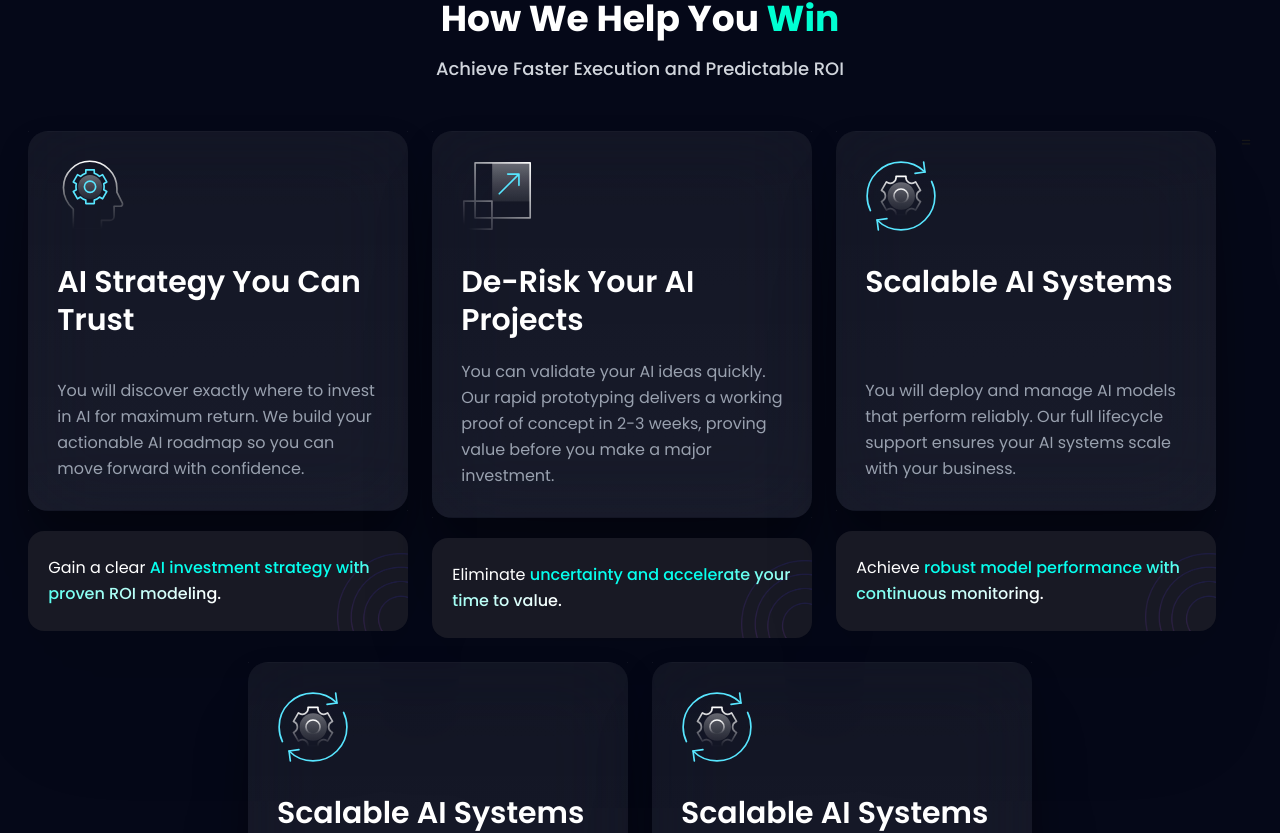
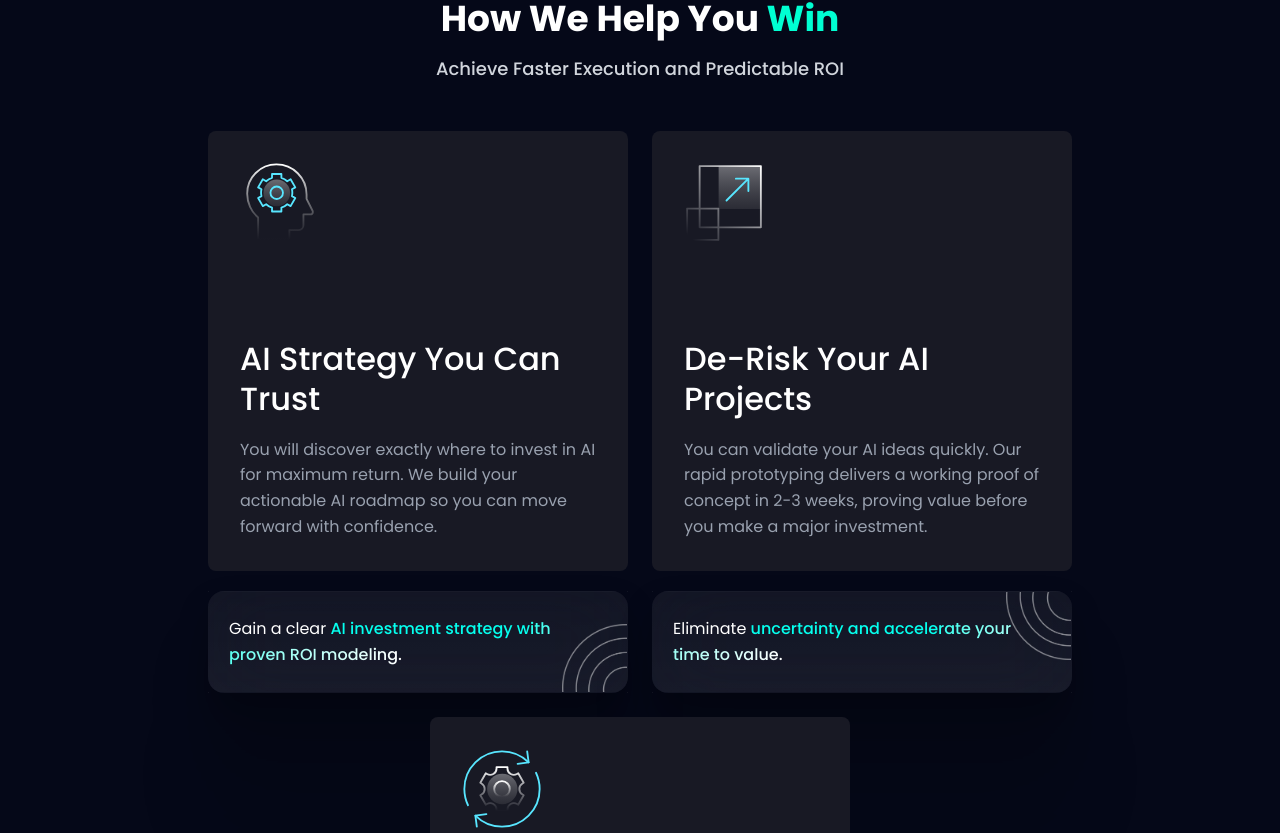
Before and after one commit to zaineli/Saynt-Website, a Next.js app: page / in a window 1280 px wide. Shown: the part 1136-1969 px from the top of the page. Built offline with nearby package versions, Linux system fonts and the light colour scheme.

Commit message:
add feature cards

```diff
--- a/app/components/FeatureCard.tsx
+++ b/app/components/FeatureCard.tsx
@@ -7,6 +7,7 @@ interface FeatureCardProps {
   highlightText: string;
   beforeHighlight: string;
   afterHighlight?: string;
+  circlePosition?: 'bottom-right' | 'top-left';
 }
 
 export default function FeatureCard({
@@ -15,16 +16,48 @@ export default function FeatureCard({
   description,
   highlightText,
   beforeHighlight,
-  afterHighlight
+  afterHighlight,
+  circlePosition = 'bottom-right'
 }: FeatureCardProps) {
   return (
-    <div className="flex flex-col gap-5 w-full max-w-[380px]">
+    <div className="flex flex-col gap-5 w-full max-w-[420px]">
       {/* Main Card */}
       <div
-        className="flex flex-col relative p-6 min-h-[380px]"
+        className="flex flex-col relative p-6 min-h-[440px]"
         style={{
-          borderRadius: '20px',
-          padding: '28px',
+          borderRadius: '8px',
+          padding: '32px',
+          background: '#181924',
+        }}
+      >
+        {/* Icon */}
+        <div className="size-[80px] relative z-10 mb-24">
+          <Image
+            src={icon}
+            alt={title}
+            width={80}
+            height={80}
+            className="object-contain size-[80px]"
+          />
+        </div>
+
+        {/* Title */}
+        <h3 className="text-white text-[48px] md:text-[32px] font-medium leading-tight relative z-10">
+          {title}
+        </h3>
+
+        {/* Description */}
+        <p className="text-gray-400 text-[15px] md:text-[16px] leading-[1.6] relative z-10 mt-auto">
+          {description}
+        </p>
+      </div>
+
+      {/* Secondary Card */}
+      <div
+        className="relative overflow-hidden flex items-center min-h-[90px]"
+        style={{
+          borderRadius: '16px',
+          padding: '24px 20px',
           background: 'linear-gradient(180deg, rgba(255, 255, 255, 0.06) 0%, rgba(255, 255, 255, 0.08) 100%)',
           border: '1px solid',
           borderImageSource: 'linear-gradient(180deg, rgba(255, 255, 255, 0.11) 0%, rgba(255, 255, 255, 0) 100%)',
@@ -36,37 +69,6 @@ export default function FeatureCard({
             0px 236px 95px 0px rgba(0, 0, 0, 0.03),
             0px 369px 103px 0px rgba(0, 0, 0, 0)
           `
-        }}
-      >
-        {/* Icon */}
-        <div className="size-[72px] relative z-10 mb-8">
-          <Image
-            src={icon}
-            alt={title}
-            width={72}
-            height={72}
-            className="object-contain size-[72px]"
-          />
-        </div>
-
-        {/* Title */}
-        <h3 className="text-white text-2xl md:text-3xl mb-5 font-semibold leading-tight relative z-10">
-          {title}
-        </h3>
-
-        {/* Description */}
-        <p className="text-gray-400 text-sm md:text-base leading-relaxed relative z-10 mt-auto">
-          {description}
-        </p>
-      </div>
-
-      {/* Secondary Card */}
-      <div
-        className="relative overflow-hidden flex items-center min-h-[90px]"
-        style={{
-          borderRadius: '16px',
-          padding: '24px 20px',
-          background: '#181924',
         }}
       >
         {/* Text with gradient highlights */}
@@ -83,13 +85,17 @@ export default function FeatureCard({
         </p>
 
         {/* Circle decoration */}
-        <div className="absolute -right-[15%] -bottom-[50%] w-32 h-32 opacity-15">
+        <div className={`absolute w-32 h-32 opacity-50 ${
+          circlePosition === 'top-left'
+            ? '-right-[15%] -top-[60%]'
+            : '-right-[15%] -bottom-[60%]'
+        }`}>
           <Image
             src="/circle.png"
             alt="Wave Decoration"
             width={128}
             height={128}
-            className="object-contain"
+            className="object-contain brightness-0 invert"
           />
         </div>
       </div>
--- a/app/components/Features.tsx
+++ b/app/components/Features.tsx
@@ -5,7 +5,7 @@ import FeatureCard from "./FeatureCard";
 export default function Features() {
   return (
     <section className="w-full py-20 lg:py-24">
-      <div className="max-w-7xl mx-auto px-6 flex flex-col items-center">
+      <div className="max-w-8xl mx-auto flex flex-col items-center">
         {/* Section Header */}
         <div className="text-center mb-16 w-full">
           <h2 className="text-white text-4xl md:text-5xl font-medium mb-6">
@@ -29,6 +29,8 @@ export default function Features() {
         </div>
 
         {/* Feature Cards Grid */}
+        <div className="flex flex-col gap-16 w-full items-center">
+          {/* First Row - 3 cards */}
           <div className="flex flex-wrap justify-center gap-6 w-full">
             <FeatureCard
               icon="/mind.svg"
@@ -36,6 +38,7 @@ export default function Features() {
               description="You will discover exactly where to invest in AI for maximum return. We build your actionable AI roadmap so you can move forward with confidence."
               beforeHighlight="Gain a clear"
               highlightText="AI investment strategy with proven ROI modeling."
+              circlePosition="bottom-right"
             />
 
             <FeatureCard
@@ -44,6 +47,7 @@ export default function Features() {
               description="You can validate your AI ideas quickly. Our rapid prototyping delivers a working proof of concept in 2-3 weeks, proving value before you make a major investment."
               beforeHighlight="Eliminate"
               highlightText="uncertainty and accelerate your time to value."
+              circlePosition="top-left"
             />
 
             <FeatureCard
@@ -52,13 +56,19 @@ export default function Features() {
               description="You will deploy and manage AI models that perform reliably. Our full lifecycle support ensures your AI systems scale with your business."
               beforeHighlight="Achieve"
               highlightText="robust model performance with continuous monitoring."
-          />=
+              circlePosition="bottom-right"
+            />
+          </div>
+
+          {/* Second Row - 2 cards */}
+          <div className="flex flex-wrap justify-center gap-6 w-full">
             <FeatureCard
               icon="/automation.svg"
               title="Scalable AI Systems"
               description="You will deploy and manage AI models that perform reliably. Our full lifecycle support ensures your AI systems scale with your business."
               beforeHighlight="Achieve"
               highlightText="robust model performance with continuous monitoring."
+              circlePosition="top-left"
             />
             <FeatureCard
               icon="/automation.svg"
@@ -66,7 +76,9 @@ export default function Features() {
               description="You will deploy and manage AI models that perform reliably. Our full lifecycle support ensures your AI systems scale with your business."
               beforeHighlight="Achieve"
               highlightText="robust model performance with continuous monitoring."
+              circlePosition="bottom-right"
             />
+          </div>
         </div>
       </div>
     </section>
```
Lines whose indentation alone changed are shown as unchanged.
